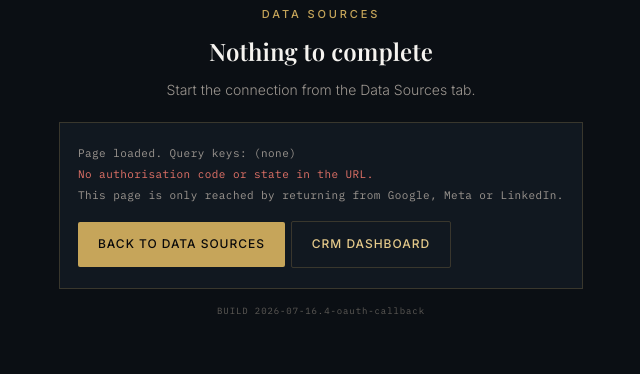
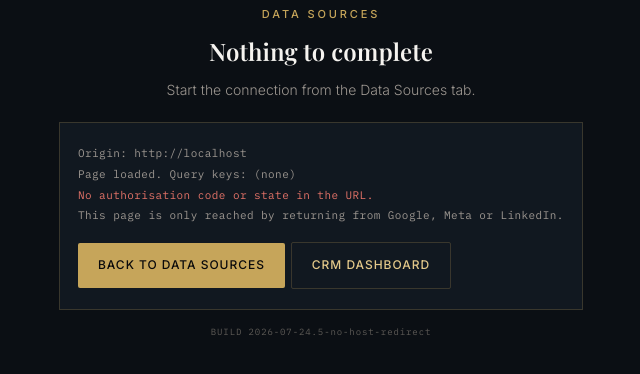
Before and after one commit to Syedjabran/jabran-and-co-website, a plain HTML site: page analytics-oauth.html in a window 1280 px wide. Shown: the part 168-542 px from the top of the page, without its empty margins (319-959 px from the left). Drawn offline with nearby package versions, Linux system fonts and the light colour scheme.

Commit message:
Add files via upload

```diff
--- a/analytics-oauth.html
+++ b/analytics-oauth.html
@@ -41,7 +41,7 @@
     <div class="row" id="ob-log"></div>
     <div id="ob-actions"></div>
   </div>
-  <div class="stamp">BUILD 2026-07-16.4-oauth-callback</div>
+  <div class="stamp">BUILD 2026-07-24.5-no-host-redirect</div>
 </div>
 
 <script src="https://cdn.jsdelivr.net/npm/@supabase/supabase-js@2"></script>
@@ -111,10 +111,28 @@
 
   async function run() {
     try {
-      if (location.hostname === 'www.jabranandco.com') {
-        location.replace('https://jabranandco.com' + location.pathname + location.search);
-        return;
-      }
+      /* ------------------------------------------------------------------
+         HOST HANDLING — BUILD 2026-07-24.5
+
+         This block previously redirected www -> apex to force a single
+         origin, because the Supabase session lives in origin-scoped
+         storage and would otherwise be invisible here.
+
+         That redirect has been REMOVED. If anything upstream (a Vercel
+         domain-level redirect, a vercel.json rule, or DNS forwarding)
+         sends apex -> www, the two rules chase each other forever and the
+         page reloads endlessly without ever running the exchange.
+
+         A redirect is not needed. If the session is genuinely missing the
+         code below already reports "Sign in required" with instructions —
+         a clear message beats an infinite loop. The host is logged so the
+         origin is visible when diagnosing a session mismatch.
+
+         DO NOT REINTRODUCE A HOST REDIRECT ON THIS PAGE. Register the
+         OAuth redirect URI on whichever host the CRM is actually used on
+         instead.
+      ------------------------------------------------------------------ */
+      line('Origin: ' + location.origin, '');
 
       var q = new URLSearchParams(location.search);
       var code = q.get('code');
```
